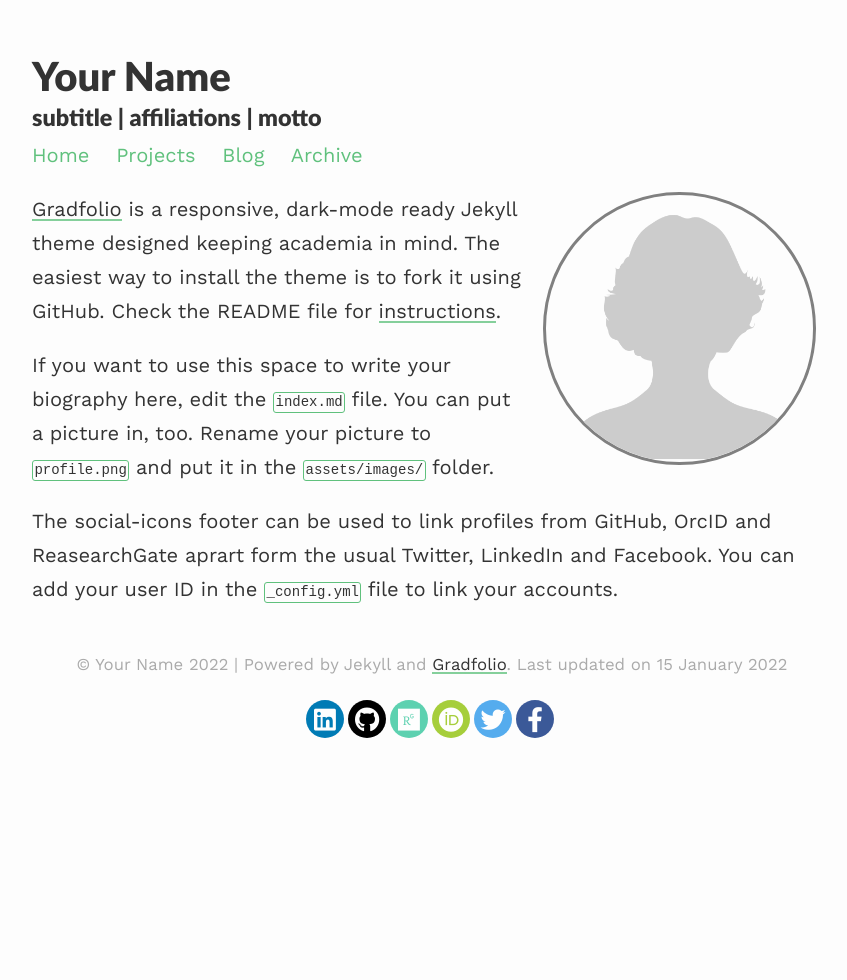
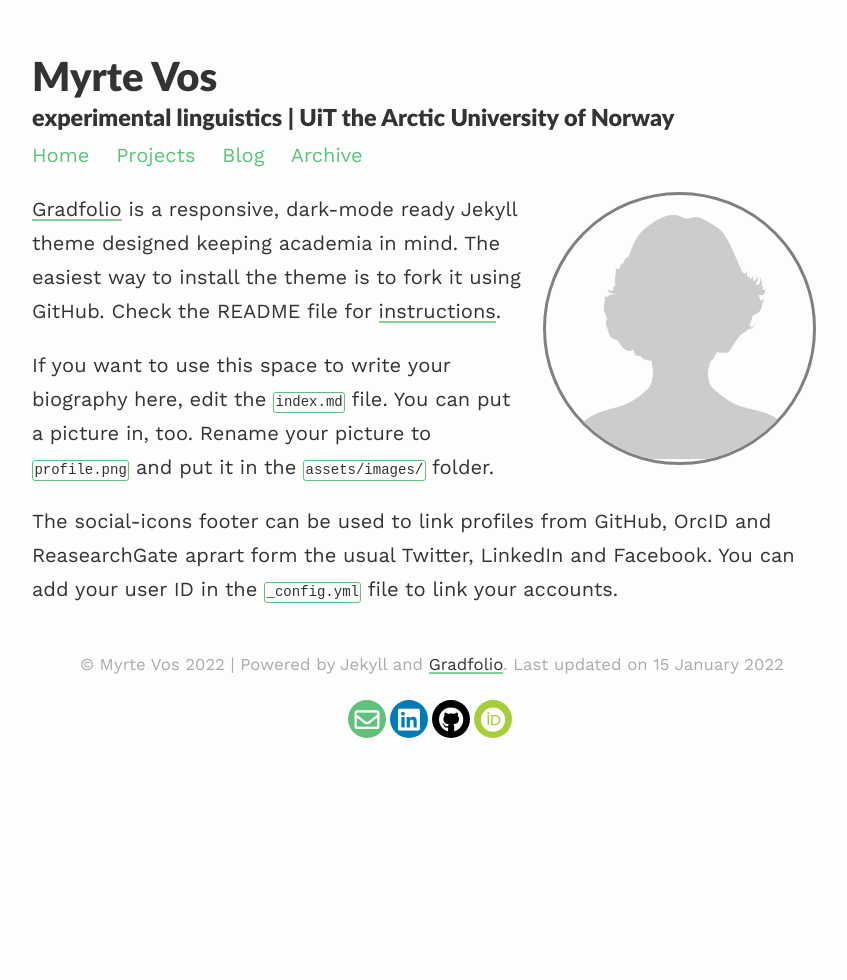
Before and after one commit to myrtevos/myrtevos.github.io, a Jekyll site: the page built from index.md, in a window 1280 px wide. Shown: the whole page, without its empty margins (208-1055 px from the left). Built offline with Jekyll 4.4.1, drawn with Linux system fonts in a browser that asks for light colours; nearby versions of some CDN libraries.

Commit message:
Update _config.yml

```diff
--- a/_config.yml
+++ b/_config.yml
@@ -1,11 +1,11 @@
 ### your site title here
 
-title: Your Name
-description: subtitle | affiliations | motto
+title: Myrte Vos
+description: experimental linguistics | UiT the Arctic University of Norway
 
 baseurl: "" #name of GitHub repository
 url: "" #custom url to be used instead of GitHub repository
-email: #
+email: "myrte dot v at gmail dot com"
 
 
 highlighter: rouge
@@ -17,11 +17,8 @@ permalink: /blog/:year/:title/
 paginate_path: /blog/page:num/
 
 # Social media links in footer
-facebook: "#"
-twitter: "#"
-linkedin: "#"
-github: "#"
-researchgate: "#"
+linkedin: "https://www.linkedin.com/in/myrte-vos-a192a253/"
+github: "https://github.com/myrtevos"
 orcid: "#"
 
 highlighter: rouge
```
